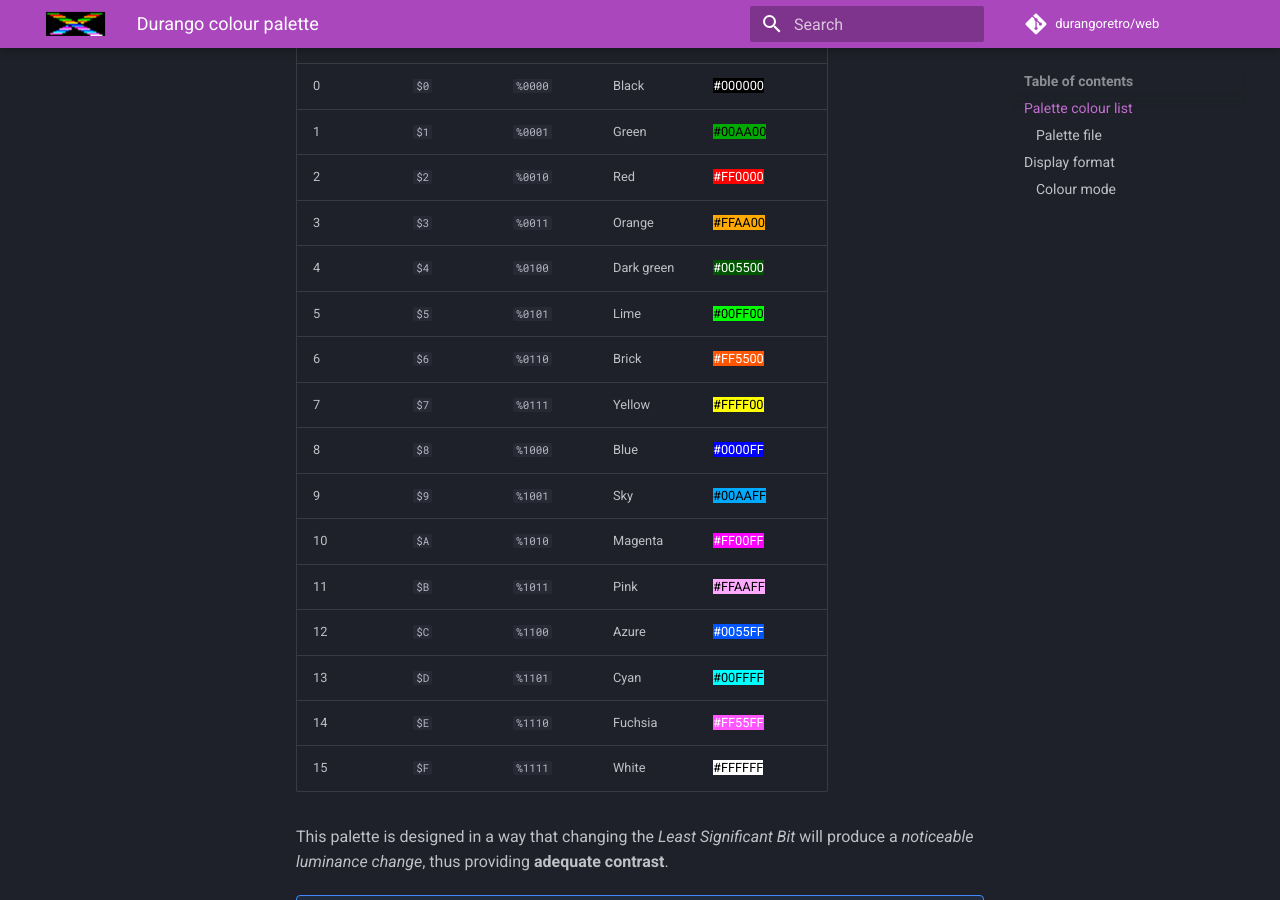
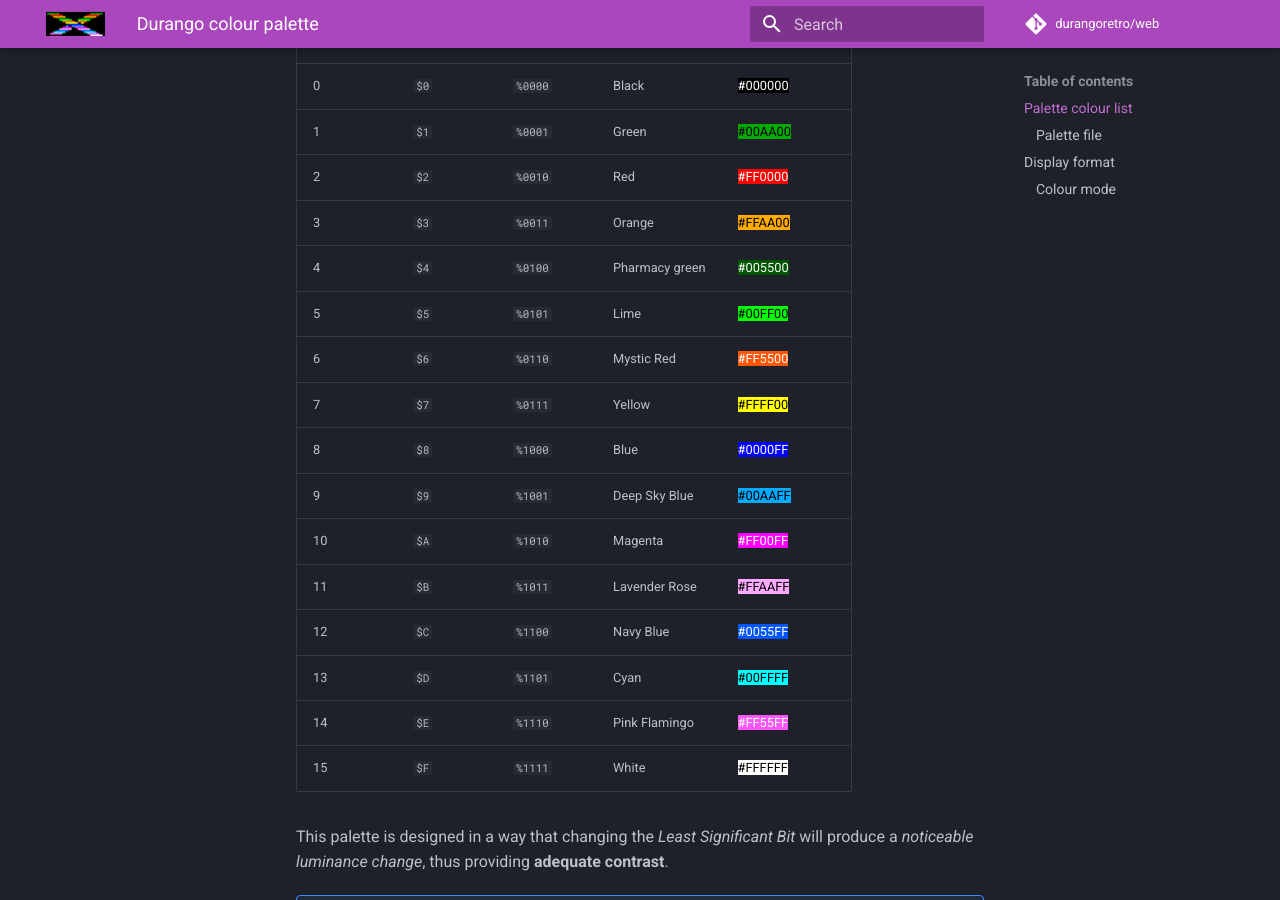
Before and after one commit to durangoretro/web, an MkDocs documentation site: the page built from docs/hardware/palette.md, in a window 1280 px wide and 900 px high, scrolled down 403 px. Built offline with MkDocs 1.6.1 and Material for MkDocs 9.7.7, drawn with Linux system fonts in a browser that asks for light colours; comment, search, counter and statistics services are not loaded.

```diff
--- a/docs/hardware/palette.md
+++ b/docs/hardware/palette.md
@@ -12,17 +12,17 @@
 |1      |`$1`|`%0001`|Green  |<span style="background-color:#00AA00;color:black">\#00AA00</span>|
 |2      |`$2`|`%0010`|Red    |<span style="background-color:#FF0000;color:white">\#FF0000</span>|
 |3      |`$3`|`%0011`|Orange |<span style="background-color:#FFAA00;color:black">\#FFAA00</span>|
-|4      |`$4`|`%0100`|Dark green|<span style="background-color:#005500;color:white">\#005500</span>|
+|4      |`$4`|`%0100`|Pharmacy green|<span style="background-color:#005500;color:white">\#005500</span>|
 |5      |`$5`|`%0101`|Lime   |<span style="background-color:#00FF00;color:black">\#00FF00</span>|
-|6      |`$6`|`%0110`|Brick  |<span style="background-color:#FF5500;color:white">\#FF5500</span>|
+|6      |`$6`|`%0110`|Mystic Red|<span style="background-color:#FF5500;color:white">\#FF5500</span>|
 |7      |`$7`|`%0111`|Yellow |<span style="background-color:#FFFF00;color:black">\#FFFF00</span>|
 |8      |`$8`|`%1000`|Blue   |<span style="background-color:#0000FF;color:white">\#0000FF</span>|
-|9      |`$9`|`%1001`|Sky    |<span style="background-color:#00AAFF;color:black">\#00AAFF</span>|
+|9      |`$9`|`%1001`|Deep Sky Blue|<span style="background-color:#00AAFF;color:black">\#00AAFF</span>|
 |10     |`$A`|`%1010`|Magenta|<span style="background-color:#FF00FF;color:white">\#FF00FF</span>|
-|11     |`$B`|`%1011`|Pink   |<span style="background-color:#FFAAFF;color:black">\#FFAAFF</span>|
-|12     |`$C`|`%1100`|Azure  |<span style="background-color:#0055FF;color:white">\#0055FF</span>|
+|11     |`$B`|`%1011`|Lavender Rose|<span style="background-color:#FFAAFF;color:black">\#FFAAFF</span>|
+|12     |`$C`|`%1100`|Navy Blue|<span style="background-color:#0055FF;color:white">\#0055FF</span>|
 |13     |`$D`|`%1101`|Cyan   |<span style="background-color:#00FFFF;color:black">\#00FFFF</span>|
-|14     |`$E`|`%1110`|Fuchsia|<span style="background-color:#FF55FF;color:white">\#FF55FF</span>|
+|14     |`$E`|`%1110`|Pink Flamingo|<span style="background-color:#FF55FF;color:white">\#FF55FF</span>|
 |15     |`$F`|`%1111`|White  |<span style="background-color:#FFFFFF;color:black">\#FFFFFF</span>|
 
 This palette is designed in a way that changing the _Least Significant Bit_ will produce a
```
